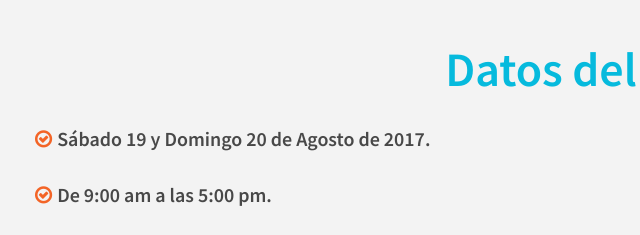
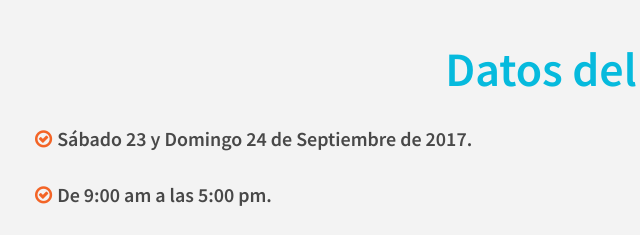
Before and after one commit to kimvex/desarrollo.kimvex.com, a plain HTML site: page aprende-react.html in a window 1280 px wide. Shown: the part 1420-1655 px from the top of the page, 35-675 px from the left. Drawn offline with nearby package versions, Linux system fonts and the light colour scheme; grey boxes are pictures that could not be loaded.

Commit message:
Cambio a la pagina de react

```diff
--- a/aprende-react.html
+++ b/aprende-react.html
@@ -144,7 +144,7 @@
 					<div class="row">
 						<h2 class="col-md-12 nosotros-t text-center to-animate">Datos del Curso</h2>
 						<div class="col-md-6 to-animate">
-							<p class="datos-curso"><i class="fa fa-check-circle-o i-d"></i>Sábado 19 y Domingo 20 de Agosto de 2017.</p>
+							<p class="datos-curso"><i class="fa fa-check-circle-o i-d"></i>Sábado 23 y Domingo 24 de Septiembre de 2017.</p>
 
 							<p class="datos-curso"><i class="fa fa-check-circle-o i-d"></i>De 9:00 am a las 5:00 pm.</p>
 
```
